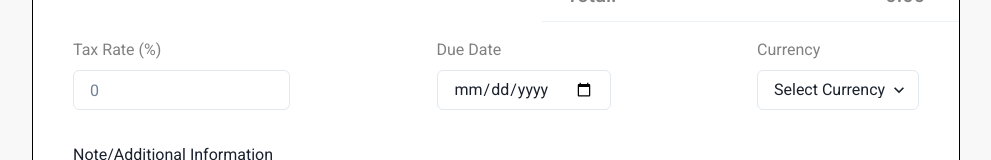
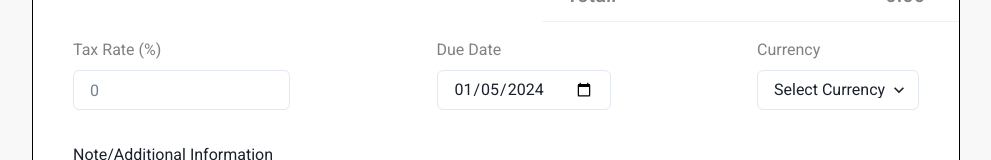
Before and after one commit to DLT-Africa/Quickbill, a React (Vite) app in the folder client/: page /create-invoice in a window 1280 px wide. Shown: the part 1207-1367 px from the top of the page, without its empty margins (264-1255 px from the left). Built offline with nearby package versions, Linux system fonts and the light colour scheme; no server answers.

Commit message:
invoices

```diff
--- a/client/src/components/Invoice.jsx
+++ b/client/src/components/Invoice.jsx
@@ -38,29 +38,28 @@ function Invoice() {
 	const [invoiceItems, setInvoiceItems] = useState([]);
 	const [user, setUser] = useRecoilState(userAtom);
 	const [currentInvoiceNumber, setcurrentInvoiceNumber] = useState("");
-	const [dueDate, setDueDate] = useState(format(rawDueDate, "PP"));
+	const [selectedDueDate, setSelectedDueDate] = useState(rawDueDate);
 	const [tableData, setTableData] = useState([
 		{
 			itemName: "",
 			qty: "",
 			price: "",
 			disc: "",
-			amtAfterDiscount: (0.00).toFixed(2),
-      discValue: '',
-      amtBeforeDiscount: ''
-
+			amtAfterDiscount: (0.0).toFixed(2),
+			discValue: "",
+			amtBeforeDiscount: "",
 		},
 	]);
 	const [totalDiscount, setTotalDiscount] = useState(0);
-	const [vatRate, setVatRate] = useState('');
+	const [vatRate, setVatRate] = useState("");
 	const [vatAmt, setVatAmt] = useState(0);
 	const [subTotal, setSubTotal] = useState(0);
-  const [totalAmtAfterDiscount, setTotalAmtAfterDiscount] = useState(0);
+	const [totalAmtAfterDiscount, setTotalAmtAfterDiscount] = useState(0);
 	const [grandTotal, setGrandTotal] = useState(0);
 
 	const navigate = useNavigate();
 
-  useEffect(() => {
+	useEffect(() => {
 		const getInvoiceNo = async () => {
 			try {
 				const response = await axiosInstance.get("/invoices");
@@ -91,10 +90,9 @@ function Invoice() {
 			qty: "",
 			price: "",
 			disc: "",
-			amtAfterDiscount: (0.00).toFixed(2),
-      discValue: '',
-      amtBeforeDiscount: ''
-
+			amtAfterDiscount: (0.0).toFixed(2),
+			discValue: "",
+			amtBeforeDiscount: "",
 		};
 		setTableData((prevData) => [...prevData, newRow]);
 	};
@@ -122,11 +120,15 @@ function Invoice() {
 			const discount = Number(updatedData[index].disc) / 100;
 			const valAfterDiscount = valBeforeDiscount * (1 - discount);
 			const discountValue = valBeforeDiscount - valAfterDiscount;
-			updatedData[index].amtAfterDiscount = valAfterDiscount.toFixed(2)
-			updatedData[index].amtBeforeDiscount = valBeforeDiscount
-			updatedData[index].discValue = discountValue
+			updatedData[index].amtAfterDiscount = valAfterDiscount.toFixed(2);
+			updatedData[index].amtBeforeDiscount = valBeforeDiscount;
+			updatedData[index].discValue = discountValue;
 			return updatedData;
 		});
+	};
+
+	const handleDueDateChange = (e) => {
+		setSelectedDueDate(new Date(e.target.value));
 	};
 
 	useEffect(() => {
@@ -134,13 +136,19 @@ function Invoice() {
 	}, [tableData]);
 
 	useEffect(() => {
-    //Calculate Total Value before Discount
-    const totalBeforeDiscount = tableData.reduce((acc, row) => acc + Number(row.amtBeforeDiscount), 0);
-    setSubTotal(totalBeforeDiscount.toFixed(2));
+		//Calculate Total Value before Discount
+		const totalBeforeDiscount = tableData.reduce(
+			(acc, row) => acc + Number(row.amtBeforeDiscount),
+			0
+		);
+		setSubTotal(totalBeforeDiscount.toFixed(2));
 
 		// Calculate Subtotal based on table data
-		const totalAfterDiscount = tableData.reduce((acc, row) => acc + Number(row.amtAfterDiscount), 0);
-    setTotalAmtAfterDiscount(totalAfterDiscount.toFixed(2));
+		const totalAfterDiscount = tableData.reduce(
+			(acc, row) => acc + Number(row.amtAfterDiscount),
+			0
+		);
+		setTotalAmtAfterDiscount(totalAfterDiscount.toFixed(2));
 
 		// Calculate Grand Total after removing VAT
 		const vatAmount = (totalAfterDiscount * Number(vatRate)) / 100;
@@ -155,8 +163,6 @@ function Invoice() {
 		const calculatedGrandTotal = totalAfterDiscount + vatAmount;
 		setGrandTotal(calculatedGrandTotal.toFixed(2));
 	}, [tableData, vatRate]);
-
-
 
 	return (
 		<>
@@ -221,11 +227,11 @@ function Invoice() {
 						<Text pb={"25"}>{format(todayDate, "PP")} </Text>
 
 						<Text fontWeight={500}>DUE DATE:</Text>
-						<Text pb={"35"}>{dueDate}</Text>
+						<Text pb={"35"}>{format(selectedDueDate, "PP")}</Text>
 						<Text fontSize={"22"} fontWeight={500}>
 							AMOUNT
 						</Text>
-            <Text fontSize={'20'}>USD {grandTotal}</Text>
+						<Text fontSize={"20"}>USD {grandTotal}</Text>
 					</Box>
 				</Flex>
 				<Flex justifyContent={"space-between"} alignItems={"center"}></Flex>
@@ -320,13 +326,13 @@ function Invoice() {
 					+
 				</Button>
 
-				<Flex mt={100} justifyContent={'flex-end'}>
+				<Flex mt={100} justifyContent={"flex-end"}>
 					<Table
 						variant="striped"
 						fontSize={"20px"}
 						fontWeight={500}
 						color={"gray"}
-            w={'45%'}
+						w={"45%"}
 					>
 						<Thead pl={2}>
 							<Tr bg="#F4F4F4">
@@ -366,20 +372,27 @@ function Invoice() {
 					px={10}
 				>
 					<Flex flexDir={"column"} gap={2}>
-						<Text color={"gray"} >Tax Rate (%) </Text>
+						<Text color={"gray"}>Tax Rate (%) </Text>
 						<Input
 							placeholder="0"
 							size="md"
 							type="number"
 							value={vatRate}
-							onChange={(e) => setVatRate((e.target.value))}
+							onChange={(e) => setVatRate(e.target.value)}
 						/>
 					</Flex>
 
 					<Flex flexDir={"column"} gap={2}>
 						<Text color={"gray"}>Due Date</Text>
 
-						<Input placeholder="Select Date and Time" size="md" type="date" />
+						<Input
+							placeholder="Select Date and Time"
+							size="md"
+							type="date"
+							value={format(selectedDueDate, "yyyy-MM-dd")}
+							onChange={handleDueDateChange}
+							min={format(addDays(todayDate, 1), "yyyy-MM-dd")}
+						/>
 					</Flex>
 					<Flex flexDir={"column"} gap={2}>
 						<Text color={"gray"}>Currency</Text>
```
